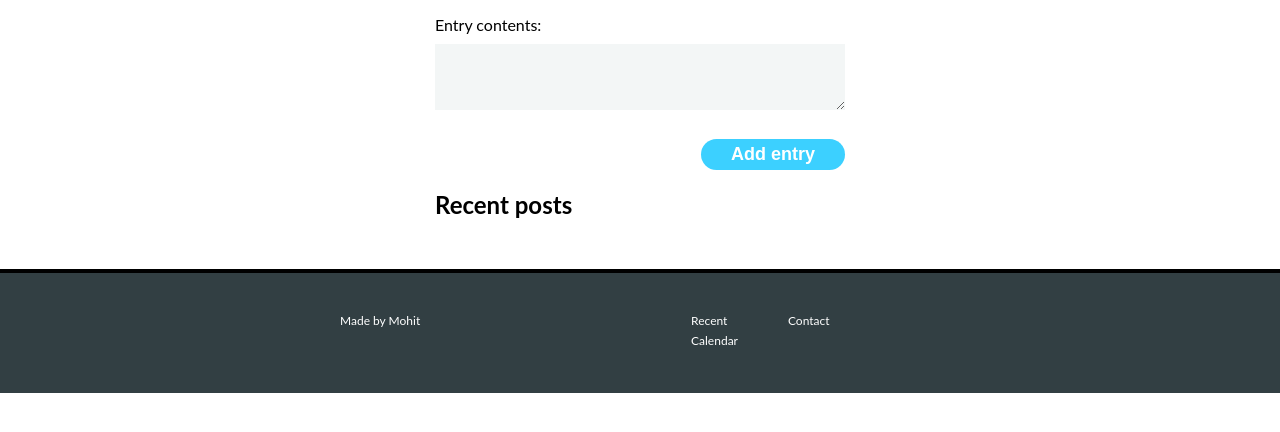
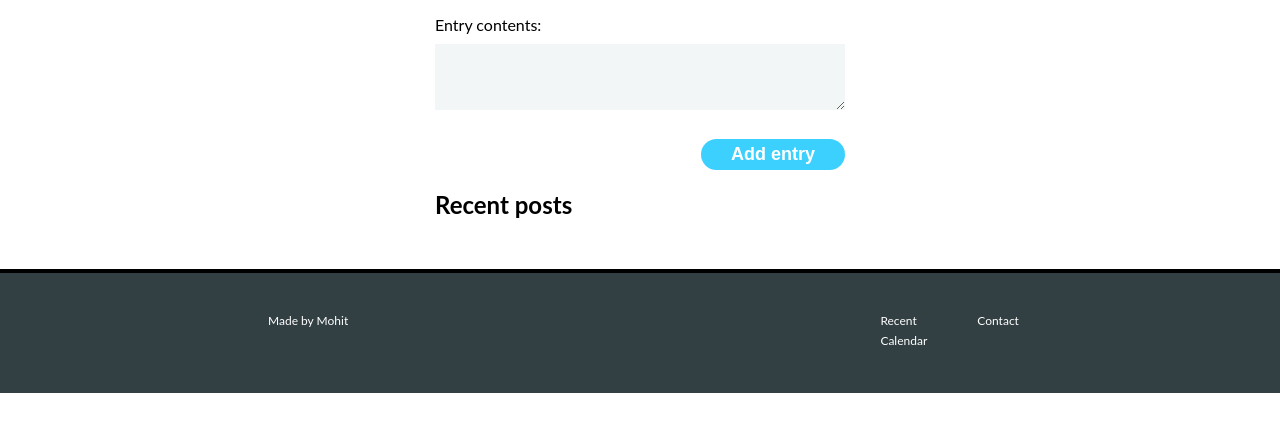
Before and after one commit to m0h1t12/python-microblog, a Flask app: page / in a window 1280 px wide. Shown: the part 227-659 px from the top of the page. Run offline with Flask 3, Linux system fonts and the light colour scheme; data that the repository does not hold is empty.

Commit message:
Refactor CSS styles for layout and footer
Updated footer styles and adjusted padding for layout.

```diff
--- a/static/css/styles.css
+++ b/static/css/styles.css
@@ -122,7 +122,7 @@ body {
 }
 
 .footer__content {
-  max-width: 640px;
+  max-width: 100%;
   margin: 0 auto;
   padding: 0 20px;
   display: flex;
@@ -133,6 +133,7 @@ body {
   flex-grow: 2;
   display: flex;
   flex-direction: column;
+  padding-left:20%;
 }
 
 .footer .right {
```
